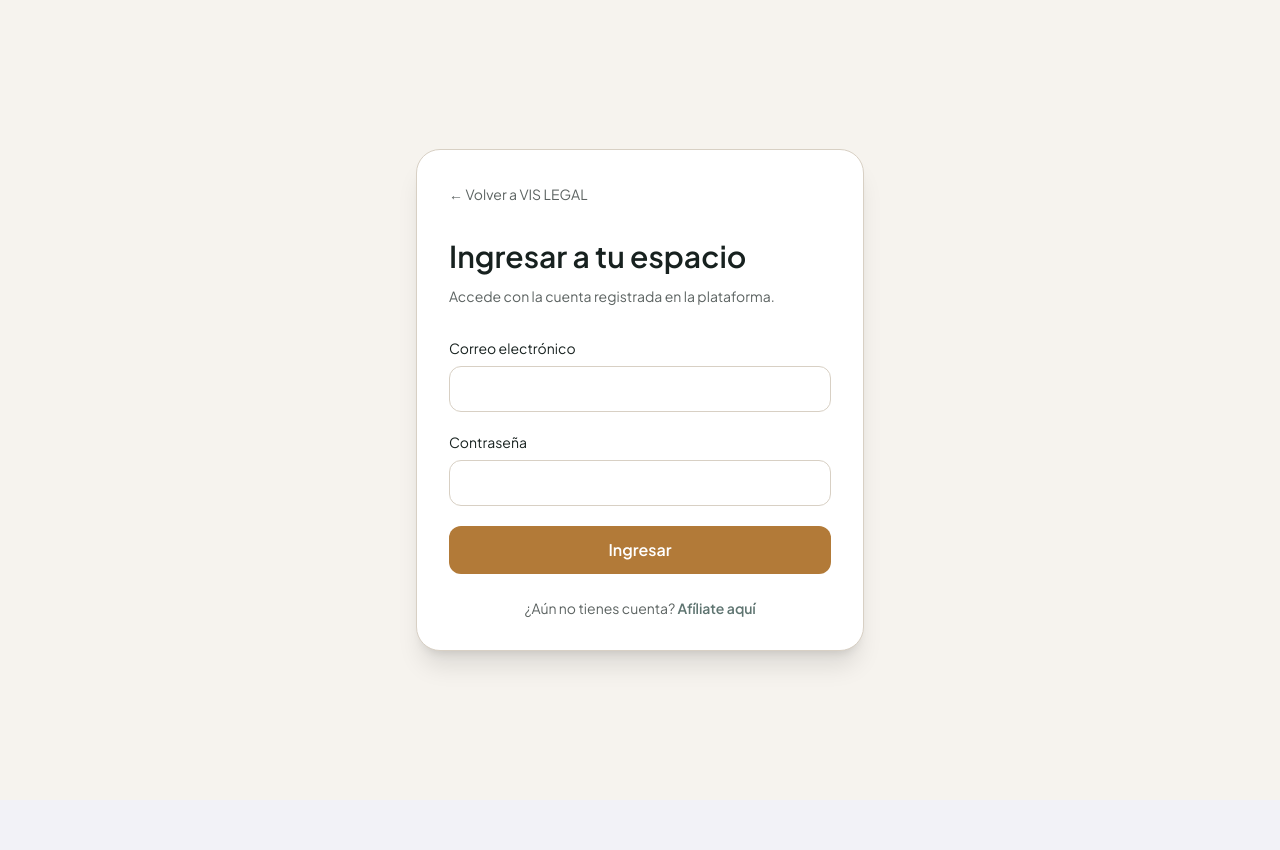
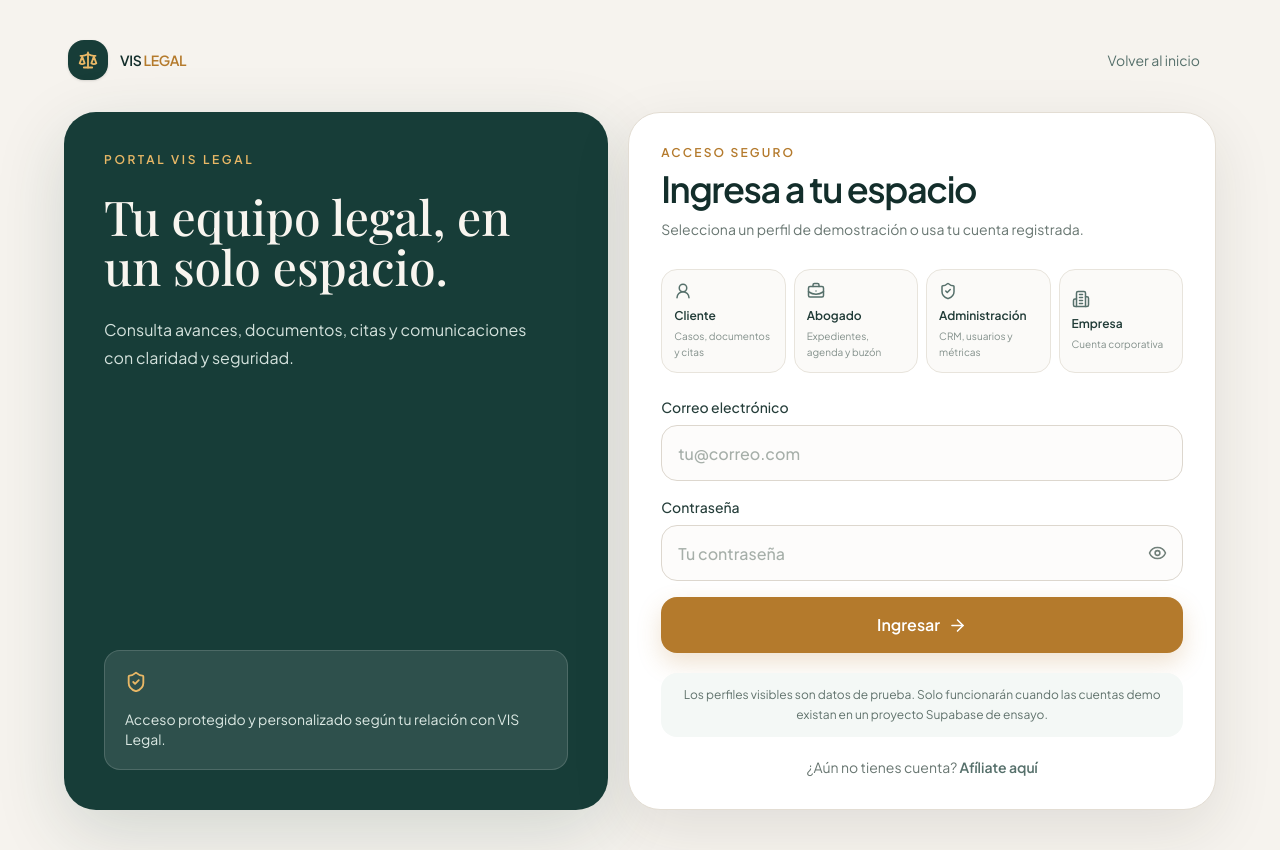
Before and after one commit to pablofgarciaf/app-legal, a Next.js app: page /ingresar in a window 1280 px wide. Before the commit the page ends 800 px from the top, so only its background shows below. Built offline with nearby package versions, Linux system fonts and the light colour scheme.

Commit message:
feat: polish role demo login

```diff
--- a/src/app/ingresar/page.tsx
+++ b/src/app/ingresar/page.tsx
@@ -1,43 +1,154 @@
 "use client";
 
 import { FormEvent, useState } from "react";
+import Link from "next/link";
 import { useRouter } from "next/navigation";
-import Link from "next/link";
+import {
+  ArrowRight,
+  BriefcaseBusiness,
+  Building2,
+  Eye,
+  EyeOff,
+  Scale,
+  ShieldCheck,
+  UserRound,
+} from "lucide-react";
+
+type DemoRole = "CLIENTE" | "ABOGADO" | "ADMIN" | "B2B";
+
+const demoRoles: Array<{
+  role: DemoRole;
+  label: string;
+  email: string;
+  password: string;
+  description: string;
+  Icon: typeof UserRound;
+}> = [
+  { role: "CLIENTE", label: "Cliente", email: "cliente@vislegal.example", password: "DemoCliente2026!", description: "Casos, documentos y citas", Icon: UserRound },
+  { role: "ABOGADO", label: "Abogado", email: "abogado@vislegal.example", password: "DemoAbogado2026!", description: "Expedientes, agenda y buzón", Icon: BriefcaseBusiness },
+  { role: "ADMIN", label: "Administración", email: "admin@vislegal.example", password: "DemoAdmin2026!", description: "CRM, usuarios y métricas", Icon: ShieldCheck },
+  { role: "B2B", label: "Empresa", email: "empresa@vislegal.example", password: "DemoEmpresa2026!", description: "Cuenta corporativa", Icon: Building2 },
+];
 
 export default function SignInPage() {
   const router = useRouter();
   const [email, setEmail] = useState("");
   const [password, setPassword] = useState("");
-  const [error, setError] = useState<string | null>(null);
+  const [selectedRole, setSelectedRole] = useState<DemoRole | null>(null);
+  const [showPassword, setShowPassword] = useState(false);
   const [loading, setLoading] = useState(false);
+  const [error, setError] = useState("");
+
+  function selectDemo(role: (typeof demoRoles)[number]) {
+    setSelectedRole(role.role);
+    setEmail(role.email);
+    setPassword(role.password);
+    setError("");
+  }
 
   async function handleSubmit(event: FormEvent<HTMLFormElement>) {
     event.preventDefault();
-    setError(null);
     setLoading(true);
-    const response = await fetch("/api/auth/sign-in", { method: "POST", headers: { "content-type": "application/json" }, body: JSON.stringify({ email, password }) });
-    if (!response.ok) {
-      setError("No pudimos validar tus credenciales. Revisa los datos e inténtalo otra vez.");
+    setError("");
+
+    try {
+      const response = await fetch("/api/auth/sign-in", {
+        method: "POST",
+        headers: { "Content-Type": "application/json" },
+        body: JSON.stringify({ email, password }),
+      });
+      const data = await response.json().catch(() => null);
+
+      if (!response.ok) {
+        throw new Error(data?.error ?? "No se pudo iniciar sesión. Verifica tus datos.");
+      }
+
+      router.push(data?.redirectTo ?? "/app");
+      router.refresh();
+    } catch (submitError) {
+      setError(submitError instanceof Error ? submitError.message : "No se pudo iniciar sesión.");
+    } finally {
       setLoading(false);
-      return;
     }
-    router.replace("/app");
   }
 
   return (
-    <main className="min-h-screen flex items-center justify-center px-6 py-12 bg-[#f6f3ee] text-[#17211f]">
-      <section className="w-full max-w-md rounded-3xl border border-[#d8d0c4] bg-white shadow-[0_20px_60px_rgba(27,58,53,.12)] p-8 shadow-xl">
-        <Link href="/" className="text-sm opacity-70 hover:opacity-100">← Volver a VIS LEGAL</Link>
-        <h1 className="mt-8 text-3xl font-semibold">Ingresar a tu espacio</h1>
-        <p className="mt-3 text-sm opacity-70">Accede con la cuenta registrada en la plataforma.</p>
-        <form onSubmit={handleSubmit} className="mt-8 space-y-5">
-          <label className="block text-sm">Correo electrónico<input required type="email" autoComplete="email" value={email} onChange={(event) => setEmail(event.target.value)} className="mt-2 w-full rounded-xl border border-[#d8d0c4] bg-white px-4 py-3" /></label>
-          <label className="block text-sm">Contraseña<input required type="password" autoComplete="current-password" value={password} onChange={(event) => setPassword(event.target.value)} className="mt-2 w-full rounded-xl border border-[#d8d0c4] bg-white px-4 py-3" /></label>
-          {error && <p role="alert" className="text-sm text-red-400">{error}</p>}
-          <button disabled={loading} type="submit" className="w-full rounded-xl bg-[#b27a38] hover:bg-[#986329] px-4 py-3 font-semibold text-white disabled:opacity-60">{loading ? "Validando…" : "Ingresar"}</button>
-        </form>
-        <p className="mt-6 text-center text-sm opacity-70">¿Aún no tienes cuenta? <Link href="/afiliarse" className="font-semibold text-[#1b3a35]">Afíliate aquí</Link></p>
-      </section>
+    <main className="min-h-screen bg-[#f6f3ee] px-4 py-6 text-[#132e2b] sm:px-6 sm:py-10">
+      <div className="mx-auto flex min-h-[calc(100vh-3rem)] w-full max-w-6xl flex-col justify-center">
+        <header className="mb-6 flex items-center justify-between px-1 sm:mb-8">
+          <Link href="/" className="flex items-center gap-3 text-sm font-semibold tracking-tight text-[#132e2b]">
+            <span className="grid h-10 w-10 place-items-center rounded-2xl bg-[#173d38] text-[#e9b866] shadow-sm">
+              <Scale size={20} strokeWidth={2.2} />
+            </span>
+            <span>VIS <span className="text-[#b47a2c]">LEGAL</span></span>
+          </Link>
+          <Link href="/" className="rounded-full px-3 py-2 text-sm text-[#56706b] transition hover:bg-white">
+            Volver al inicio
+          </Link>
+        </header>
+
+        <section className="grid gap-5 lg:grid-cols-[1fr_1.08fr] lg:items-stretch">
+          <div className="hidden rounded-[2rem] bg-[#173d38] p-10 text-[#f8f5ef] shadow-[0_22px_70px_rgba(23,61,56,.16)] lg:flex lg:flex-col lg:justify-between">
+            <div>
+              <p className="mb-6 text-xs font-semibold uppercase tracking-[.22em] text-[#e9b866]">Portal VIS Legal</p>
+              <h1 className="max-w-md font-serif text-5xl leading-[1.04]">Tu equipo legal, en un solo espacio.</h1>
+              <p className="mt-6 max-w-md text-base leading-7 text-[#d4e2dd]">Consulta avances, documentos, citas y comunicaciones con claridad y seguridad.</p>
+            </div>
+            <div className="rounded-2xl border border-white/15 bg-white/10 p-5 text-sm text-[#dce9e4]">
+              <ShieldCheck className="mb-4 text-[#e9b866]" size={22} />
+              Acceso protegido y personalizado según tu relación con VIS Legal.
+            </div>
+          </div>
+
+          <div className="rounded-[2rem] border border-[#e3ddd3] bg-white p-5 shadow-[0_20px_60px_rgba(38,39,34,.10)] sm:p-8">
+            <div className="mb-7">
+              <p className="mb-2 text-xs font-semibold uppercase tracking-[.18em] text-[#b47a2c]">Acceso seguro</p>
+              <h2 className="text-3xl font-semibold tracking-[-.04em] text-[#132e2b] sm:text-4xl">Ingresa a tu espacio</h2>
+              <p className="mt-2 text-sm leading-6 text-[#687671]">Selecciona un perfil de demostración o usa tu cuenta registrada.</p>
+            </div>
+
+            <div className="mb-6 grid grid-cols-2 gap-2 sm:grid-cols-4">
+              {demoRoles.map((role) => {
+                const Icon = role.Icon;
+                const active = selectedRole === role.role;
+                return (
+                  <button key={role.role} type="button" onClick={() => selectDemo(role)} className={`rounded-2xl border p-3 text-left transition ${active ? "border-[#b47a2c] bg-[#fff7e9] shadow-sm" : "border-[#e8e4dc] bg-[#fbfaf8] hover:border-[#c9b99e]"}`}>
+                    <Icon size={18} className={active ? "text-[#b47a2c]" : "text-[#56706b]"} />
+                    <span className="mt-2 block text-xs font-semibold text-[#203b37]">{role.label}</span>
+                    <span className="mt-1 block text-[10px] leading-4 text-[#83908b]">{role.description}</span>
+                  </button>
+                );
+              })}
+            </div>
+
+            <form onSubmit={handleSubmit} className="space-y-4">
+              <label className="block text-sm font-medium text-[#243d39]">
+                Correo electrónico
+                <input required type="email" value={email} onChange={(event) => setEmail(event.target.value)} placeholder="tu@correo.com" autoComplete="email" className="mt-2 h-14 w-full rounded-2xl border border-[#ddd7ce] bg-[#fdfcfb] px-4 text-base outline-none transition placeholder:text-[#a6afa9] focus:border-[#b47a2c] focus:ring-4 focus:ring-[#b47a2c]/10" />
+              </label>
+              <label className="block text-sm font-medium text-[#243d39]">
+                Contraseña
+                <span className="relative mt-2 block">
+                  <input required type={showPassword ? "text" : "password"} value={password} onChange={(event) => setPassword(event.target.value)} placeholder="Tu contraseña" autoComplete="current-password" className="h-14 w-full rounded-2xl border border-[#ddd7ce] bg-[#fdfcfb] px-4 pr-12 text-base outline-none transition placeholder:text-[#a6afa9] focus:border-[#b47a2c] focus:ring-4 focus:ring-[#b47a2c]/10" />
+                  <button type="button" aria-label={showPassword ? "Ocultar contraseña" : "Mostrar contraseña"} onClick={() => setShowPassword((value) => !value)} className="absolute right-4 top-1/2 -translate-y-1/2 text-[#71807a]">
+                    {showPassword ? <EyeOff size={19} /> : <Eye size={19} />}
+                  </button>
+                </span>
+              </label>
+
+              {error && <p role="alert" className="rounded-2xl border border-[#e7b9b0] bg-[#fff5f2] px-4 py-3 text-sm leading-5 text-[#9b3f32]">{error}</p>}
+
+              <button disabled={loading} className="flex h-14 w-full items-center justify-center gap-2 rounded-2xl bg-[#b47a2c] px-5 text-base font-semibold text-white shadow-[0_10px_24px_rgba(180,122,44,.22)] transition hover:bg-[#9d6823] disabled:cursor-wait disabled:opacity-60">
+                {loading ? "Verificando…" : "Ingresar"}
+                {!loading && <ArrowRight size={19} />}
+              </button>
+            </form>
+
+            <p className="mt-5 rounded-2xl bg-[#f4f8f6] px-4 py-3 text-center text-xs leading-5 text-[#61736d]">Los perfiles visibles son datos de prueba. Solo funcionarán cuando las cuentas demo existan en un proyecto Supabase de ensayo.</p>
+            <p className="mt-5 text-center text-sm text-[#687671]">¿Aún no tienes cuenta? <Link href="/afiliarse" className="font-semibold text-[#56706b] underline-offset-4 hover:underline">Afíliate aquí</Link></p>
+          </div>
+        </section>
+      </div>
     </main>
   );
 }
```
